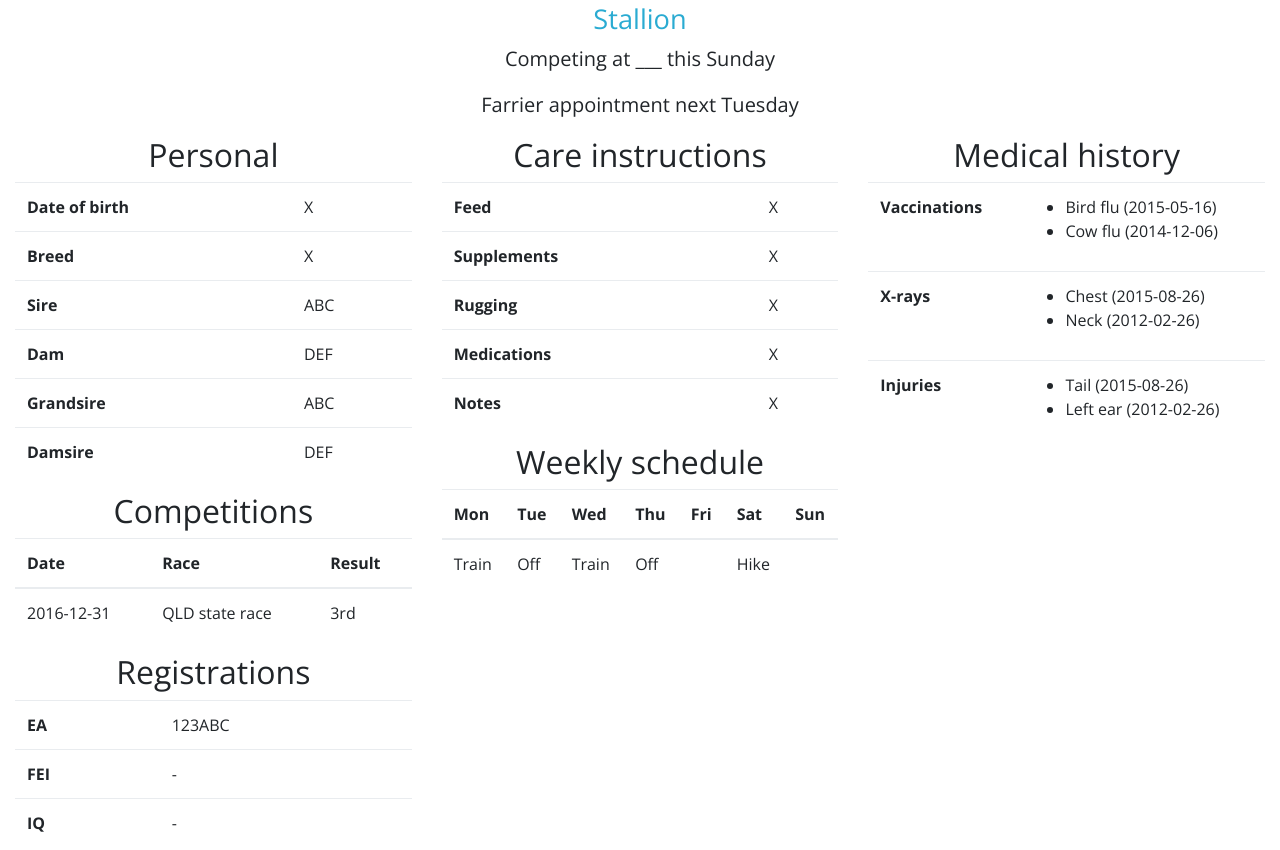
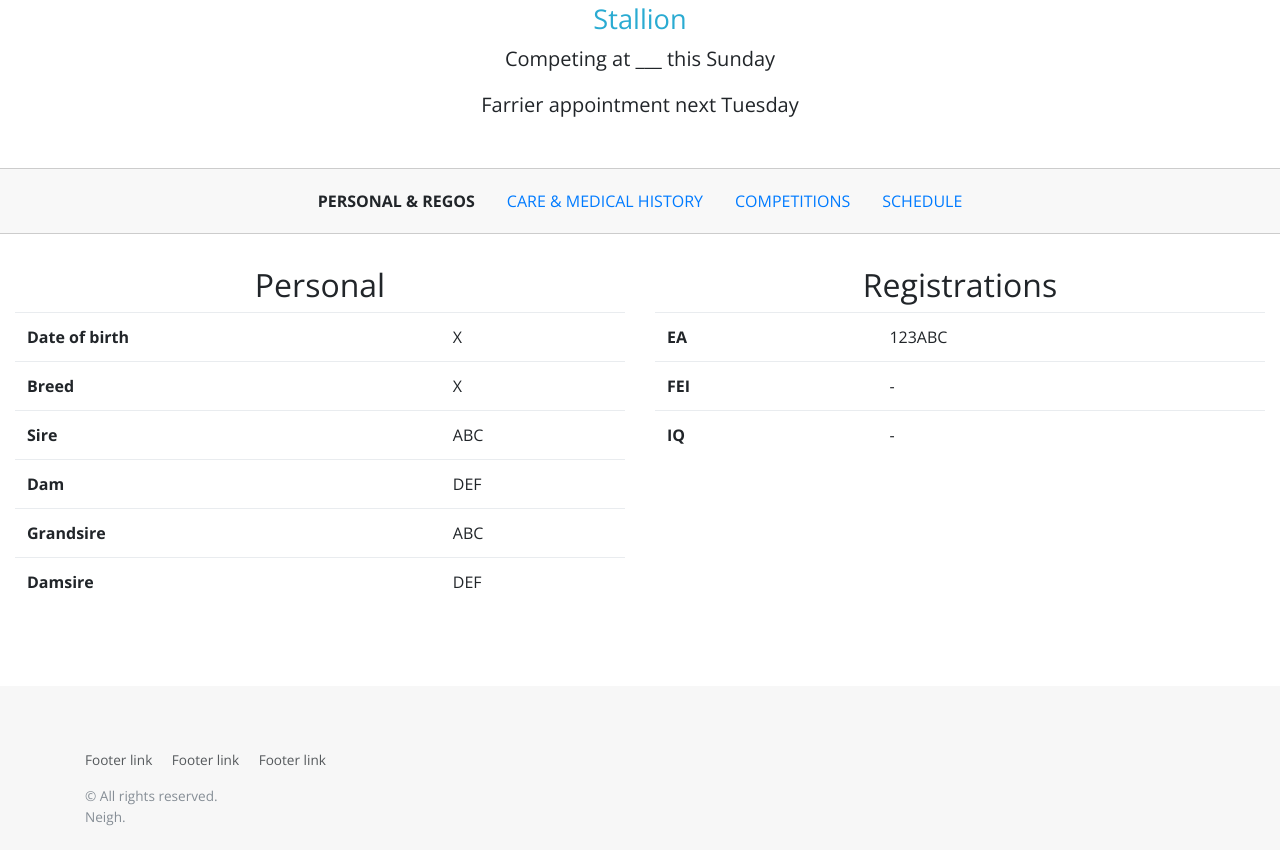
Before and after one commit to auswade/-pegasusStartup2017, a plain HTML site: page profile/index.html in a window 1280 px wide. Shown: the part 619-1469 px from the top of the page. Drawn offline with nearby package versions, Linux system fonts and the light colour scheme.

Commit message:
split the profile page up into tabs

```diff
--- a/css/screen.css
+++ b/css/screen.css
@@ -40,6 +40,21 @@ div#profile-image img {
 
 body > .container {
     padding: 54px 15px 0;
+}
+
+.tab-navigation {
+    width: 100%;
+    margin: 2rem 0;
+    border-top: 1px solid #ccc;
+    border-bottom: 1px solid #ccc;
+    background-color: #f8f8f8;
+    line-height: 3;
+    text-transform: uppercase;
+}
+.tab-navigation .nav-link.active {
+    color: inherit;
+    background-color: inherit;
+    font-weight: 700;
 }
 
 /* Featurettes
--- a/profile/index.html
+++ b/profile/index.html
@@ -10,7 +10,7 @@
 </head>
 <body>
 	<nav class="navbar navbar-expand-md navbar-dark fixed-top bg-dark">
-		<a class="navbar-brand" href="#">Pegasus</a>
+		<a class="navbar-brand" href="../">Pegasus</a>
 		<button class="navbar-toggler" type="button" data-toggle="collapse" data-target="#navbarCollapse" aria-controls="navbarCollapse" aria-expanded="false" aria-label="Toggle navigation">
 			<span class="navbar-toggler-icon"></span>
 		</button>
@@ -20,7 +20,7 @@
 					<a class="nav-link" href="../">Dashboard</a>
 				</li>
 				<li class="nav-item active">
-					<a class="nav-link" href="#">My horse</a>
+					<a class="nav-link" href="">My horse</a>
 				</li>
 				<li class="nav-item">
 					<a class="nav-link" href="#">Neigh</a>
@@ -50,7 +50,33 @@
 				</div>
 			</div>
 			<div class="row">
-				<div class="col-md-4">
+				<!--<div class="col">-->
+
+					<!-- Nav tabs -->
+					<ul class="nav nav-pills tab-navigation justify-content-center" role="tablist">
+						<li class="nav-item">
+							<a class="nav-link active" id="personal-tab" data-toggle="tab" href="#personal" role="tab" aria-controls="personal" aria-selected="true">Personal & regos</a>
+						</li>
+						<li class="nav-item">
+							<a class="nav-link" id="care-tab" data-toggle="tab" href="#care" role="tab" aria-controls="care" aria-selected="false">Care & medical history</a>
+						</li>
+						<li class="nav-item">
+							<a class="nav-link" id="competitions-tab" data-toggle="tab" href="#competitions" role="tab" aria-controls="competitions" aria-selected="false">Competitions</a>
+						</li>
+						<li class="nav-item">
+							<a class="nav-link" id="schedule-tab" data-toggle="tab" href="#schedule" role="tab" aria-controls="schedule" aria-selected="false">Schedule</a>
+						</li>
+					</ul>
+				<!--</div>-->
+			</div>
+			<div class="row">
+				<div class="col">
+
+					<!-- Tab panes -->
+					<div class="tab-content">
+						<div class="tab-pane active" id="personal" role="tabpanel" aria-labelledby="personal-tab">
+							<div class="row">
+								<div class="col-md-6">
 									<h2 class="text-center">Personal</h2>
 									<table class="table">
 										<tbody>
@@ -80,23 +106,8 @@
 										</tr>
 										</tbody>
 									</table>
-					<h2 class="text-center">Competitions</h2>
-					<table class="table">
-						<thead>
-							<tr>
-								<th>Date</th>
-								<th>Race</th>
-								<th>Result</th>
-							</tr>
-						</thead>
-						<tbody>
-							<tr>
-								<td>2016-12-31</td>
-								<td>QLD state race</td>
-								<td>3rd</td>
-							</tr>
-						</tbody>
-					</table>
+								</div>
+								<div class="col-md-6">
 									<h2 class="text-center">Registrations</h2>
 									<table class="table">
 										<tbody>
@@ -115,7 +126,11 @@
 										</tbody>
 									</table>
 								</div>
-				<div class="col-md-4">
+							</div>
+						</div>
+						<div class="tab-pane" id="care" role="tabpanel" aria-labelledby="care-tab">
+							<div class="row">
+								<div class="col-md-6">
 									<h2 class="text-center">Care instructions</h2>
 									<table class="table">
 										<tbody>
@@ -141,33 +156,8 @@
 										</tr>
 										</tbody>
 									</table>
-					<h2 class="text-center">Weekly schedule</h2>
-					<table class="table">
-						<thead>
-							<tr>
-								<th>Mon</th>
-								<th>Tue</th>
-								<th>Wed</th>
-								<th>Thu</th>
-								<th>Fri</th>
-								<th>Sat</th>
-								<th>Sun</th>
-							</tr>
-						</thead>
-						<tbody>
-						<tr>
-							<td>Train</td>
-							<td>Off</td>
-							<td>Train</td>
-							<td>Off</td>
-							<td></td>
-							<td>Hike</td>
-							<td></td>
-						</tr>
-						</tbody>
-					</table>
 								</div>
-				<div class="col-md-4">
+								<div class="col-md-6">
 									<h2 class="text-center">Medical history</h2>
 									<table class="table">
 										<tbody>
@@ -203,6 +193,64 @@
 								</div>
 							</div>
 						</div>
+						<div class="tab-pane" id="competitions" role="tabpanel" aria-labelledby="competitions-tab">
+							<div class="row">
+								<div class="col">
+									<h2 class="text-center">Competitions</h2>
+									<table class="table">
+										<thead>
+										<tr>
+											<th>Date</th>
+											<th>Race</th>
+											<th>Result</th>
+										</tr>
+										</thead>
+										<tbody>
+										<tr>
+											<td>2016-12-31</td>
+											<td>QLD state race</td>
+											<td>3rd</td>
+										</tr>
+										</tbody>
+									</table>
+								</div>
+							</div>
+						</div>
+						<div class="tab-pane" id="schedule" role="tabpanel" aria-labelledby="schedule-tab">
+							<div class="row">
+								<div class="col">
+									<h2 class="text-center">Weekly schedule</h2>
+									<table class="table">
+										<thead>
+										<tr>
+											<th>Mon</th>
+											<th>Tue</th>
+											<th>Wed</th>
+											<th>Thu</th>
+											<th>Fri</th>
+											<th>Sat</th>
+											<th>Sun</th>
+										</tr>
+										</thead>
+										<tbody>
+										<tr>
+											<td>Train</td>
+											<td>Off</td>
+											<td>Train</td>
+											<td>Off</td>
+											<td></td>
+											<td>Hike</td>
+											<td></td>
+										</tr>
+										</tbody>
+									</table>
+								</div>
+							</div>
+						</div>
+					</div>
+				</div>
+			</div>
+		</div>
 	</main>
 	<footer class="bd-footer text-muted">
 		<div class="container">
```
Lines whose indentation alone changed are shown as unchanged.
